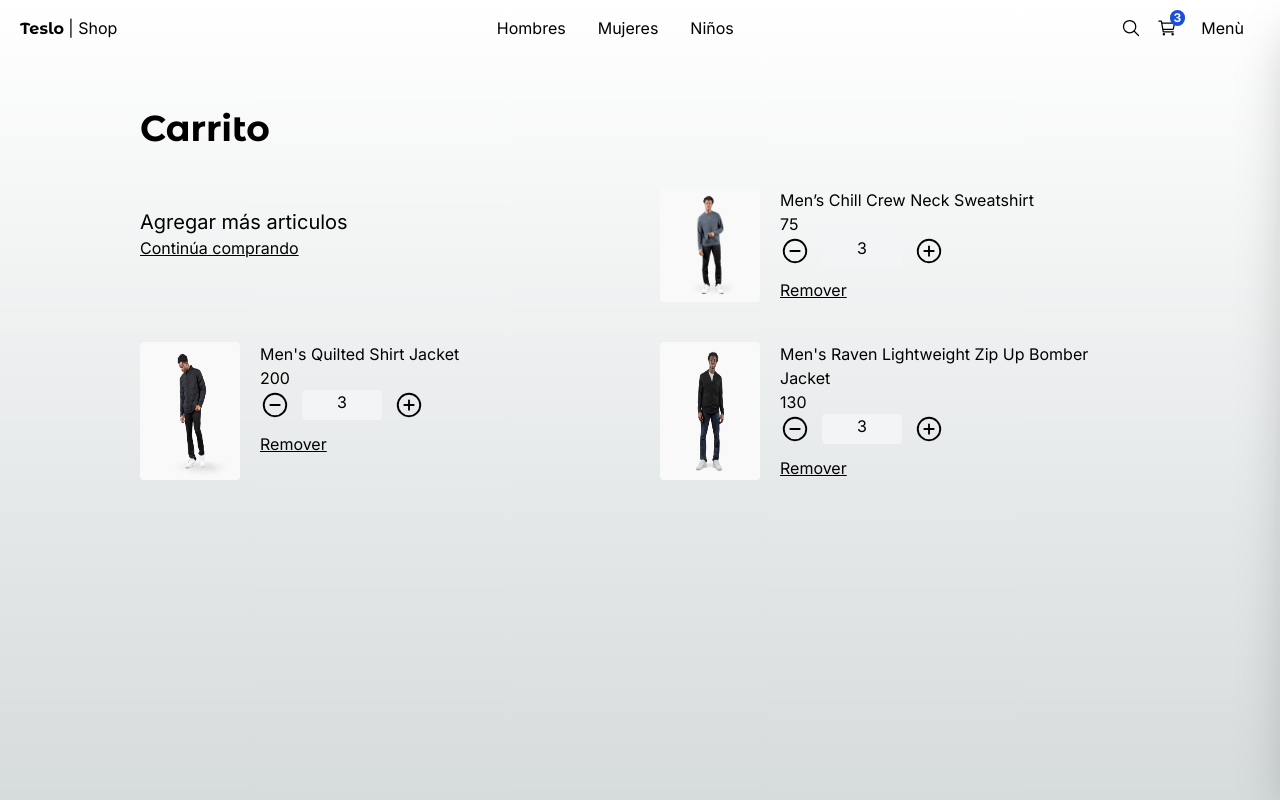
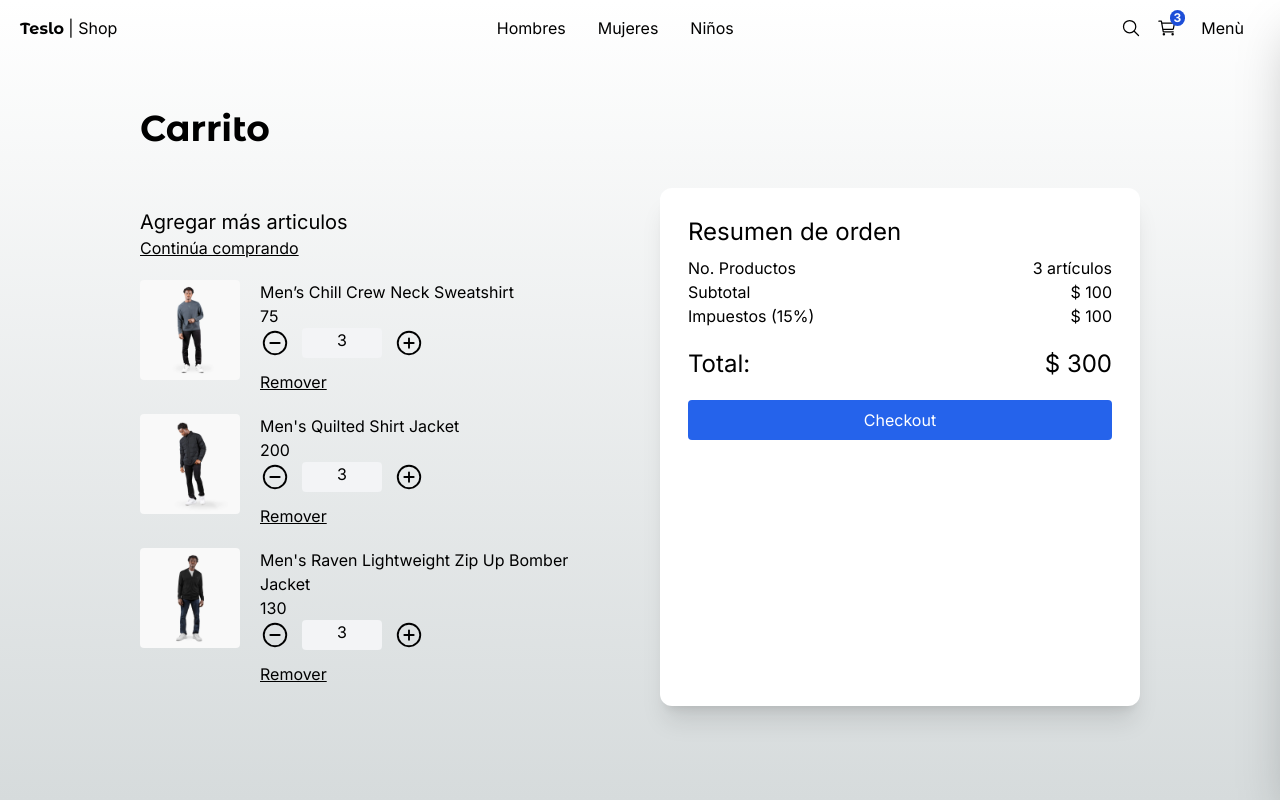
Before and after one commit to UrielQuiroz/teslo-shop, a Next.js app: page /cart in a window 1280 px wide. Built offline with nearby package versions, Linux system fonts and the light colour scheme.

Commit message:
Carrito de compras - ordenes (Diseño)

```diff
--- a/src/app/(shop)/cart/page.tsx
+++ b/src/app/(shop)/cart/page.tsx
@@ -24,15 +24,19 @@
             <Link href="/" className="underline mb-5">
               Continúa comprando
             </Link>
-          </div>
+
 
           {/* ARTICULOS */}
           {productsInCart.map(product => (
-            <div key={product.slug} className="flex">
+            <div key={product.slug} className="flex mb-5">
               <Image
                 src={`/products/${product.images[0]}`}
                 width={100}
                 height={100}
+                style={{
+                  width: '100px',
+                  height: '100px'
+                }}
                 alt={product.title}
                 className="mr-5 rounded"/>
 
@@ -48,6 +52,35 @@
               </div>
             </div>
           ))}
+          </div>
+
+          {/* ORDENES */}
+          <div className="bg-white rounded-xl shadow-xl p-7">
+            <h2 className="text-2xl mb-2">Resumen de orden</h2>
+
+            <div className="grid grid-cols-2">
+              <span>No. Productos</span>
+              <span className="text-right">3 artículos</span>
+
+              <span>Subtotal</span>
+              <span className="text-right">$ 100</span>
+
+              <span>Impuestos (15%)</span>
+              <span className="text-right">$ 100</span>
+
+              <span className="mt-5 text-2xl">Total:</span>
+              <span className="mt-5 text-2xl text-right">$ 300</span>
+            </div>
+
+            <div className="mt-5 mb-2 w-full">
+              <Link
+                className="flex btn-primary justify-center"
+                href={"/checkout/address"}>
+                Checkout
+              </Link>
+            </div>
+          </div>
+
         </div>
 
       </div>
```
